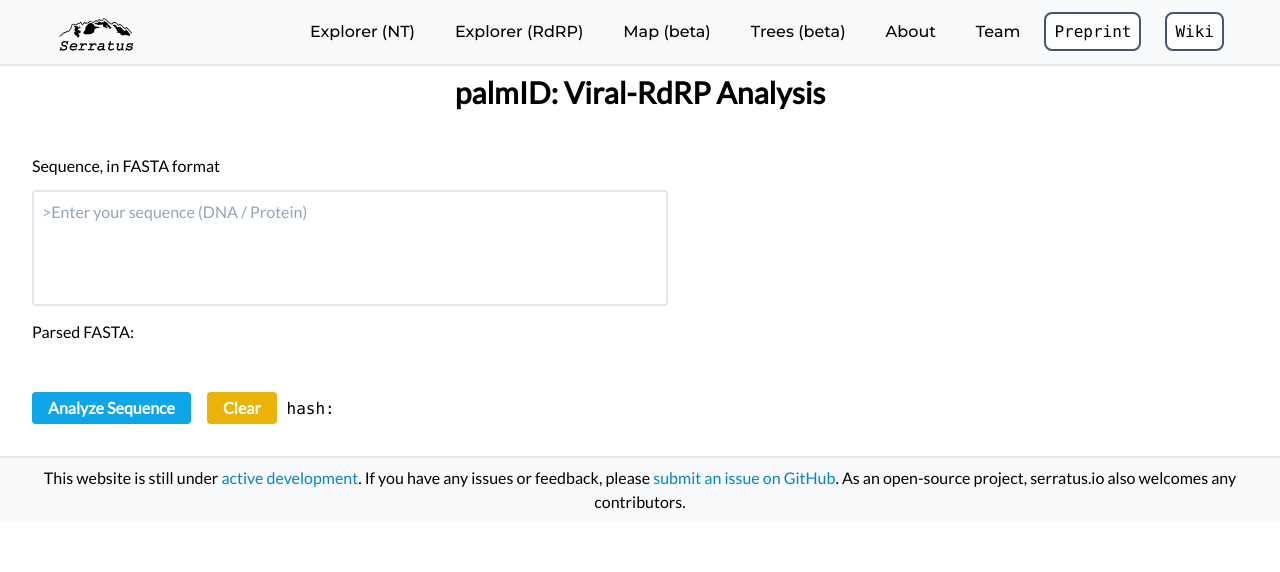
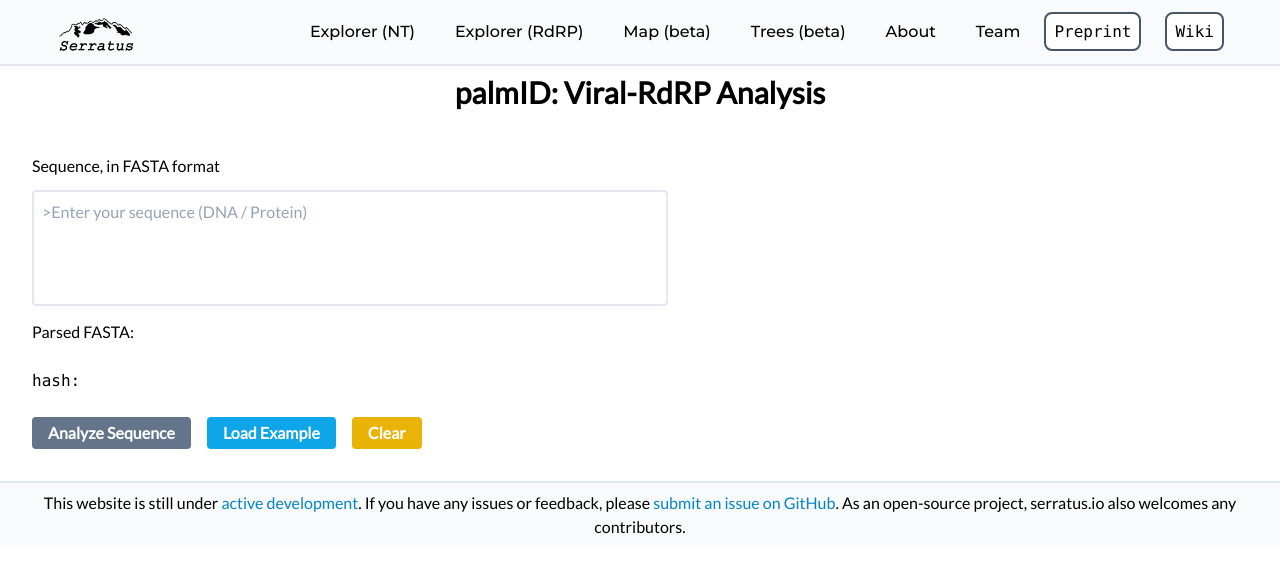
Before and after one commit to serratus-bio/serratus.io, a React (Create React App) app: page /palmid in a window 1280 px wide. Shown: the top 572 px of the page. Built offline with nearby package versions, Linux system fonts and the light colour scheme.

Commit message:
Add disabled Analyze button when empty

```diff
--- a/src/components/Palmid/Palmid_advanced.tsx
+++ b/src/components/Palmid/Palmid_advanced.tsx
@@ -67,16 +67,25 @@ export const Palmid_advanced = () => {
                         <br></br>
                         {parsedFastaSequenceText}
                     </pre>
+                    <code> hash: {fastaHash}</code>
                 </div>
                 <br></br>
                 <div>
                     <button
-                        className='w-300 m-auto rounded bg-blue-500 hover:bg-blue-700 text-white font-bold py-1 px-4'
+                        className='w-300 m-auto rounded bg-blue-500 hover:bg-blue-700 text-white font-bold py-1 px-4 disabled:cursor-not-allowed disabled:bg-gray-500'
+                        disabled={!fastaInput}
                         onClick={async () => {
                             setShowIframe(true)
                             await postFasta(parsedFasta)
                         }}>
                         Analyze Sequence
+                    </button>
+                    <button
+                        className='ml-4 w-300 m-auto rounded bg-blue-500 hover:bg-blue-700 text-white font-bold py-1 px-4'
+                        onClick={async () => {
+                            window.location.search = '?hash=3xample'
+                        }}>
+                        Load Example
                     </button>
                     <button
                         className='ml-4 w-300 m-auto rounded bg-yellow-500 hover:bg-yellow-700 text-white font-bold py-1 px-4'
@@ -88,7 +97,6 @@ export const Palmid_advanced = () => {
                         }}>
                         Clear
                     </button>
-                    <code> hash: {fastaHash}</code>
                 </div>
             </div>
             {showIframe && (
--- a/tailwind.config.js
+++ b/tailwind.config.js
@@ -10,4 +10,10 @@ module.exports = {
             yellow: colors.yellow,
         },
     },
+    variants: {
+        backgroundColor: ['responsive', 'hover', 'focus', 'active', 'disabled'],
+        textColor: ['responsive', 'hover', 'focus', 'active', 'disabled'],
+        cursor: ['responsive', 'hover', 'focus', 'active', 'disabled'],
+    },
+    plugins: [],
 }
```
